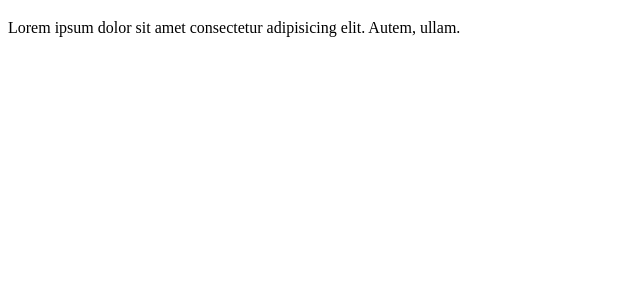
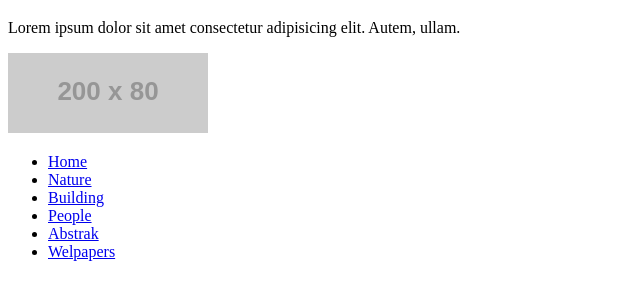
Before and after one commit to Diyorbek002/test-git-hub, a plain HTML site: page index.html in a window 1280 px wide. Shown: the part 61-360 px from the top of the page, without its empty margins (0-640 px from the left). Drawn offline with Linux system fonts and the light colour scheme; placeholder pictures from the web are drawn by us.

Commit message:
add site header

```diff
--- a/index.html
+++ b/index.html
@@ -8,12 +8,25 @@
 </head>
 <body>
 
-    <h1>Lorem.</h1>
+     <h1>Lorem.</h1>
     <p>Lorem ipsum dolor sit amet consectetur adipisicing elit. Autem, ullam.</p>
 
+    <!-- site header -->
+
     <a href="index.html">
-        <img src="https/" alt="">
+        <img src="https://via.placeholder.com/200/80" alt="#" width="200" height="80">
     </a>
+
+    <nav>
+        <ul>
+            <li><a href="index.html">Home</a></li>
+            <li><a href="index.html">Nature</a></li>
+            <li><a href="index.html">Building</a></li>
+            <li><a href="index.html">People</a></li>
+            <li><a href="index.html">Abstrak</a></li>
+            <li><a href="index.html">Welpapers</a></li>
+        </ul>
+    </nav>
 
 </body>
 </html>
```
